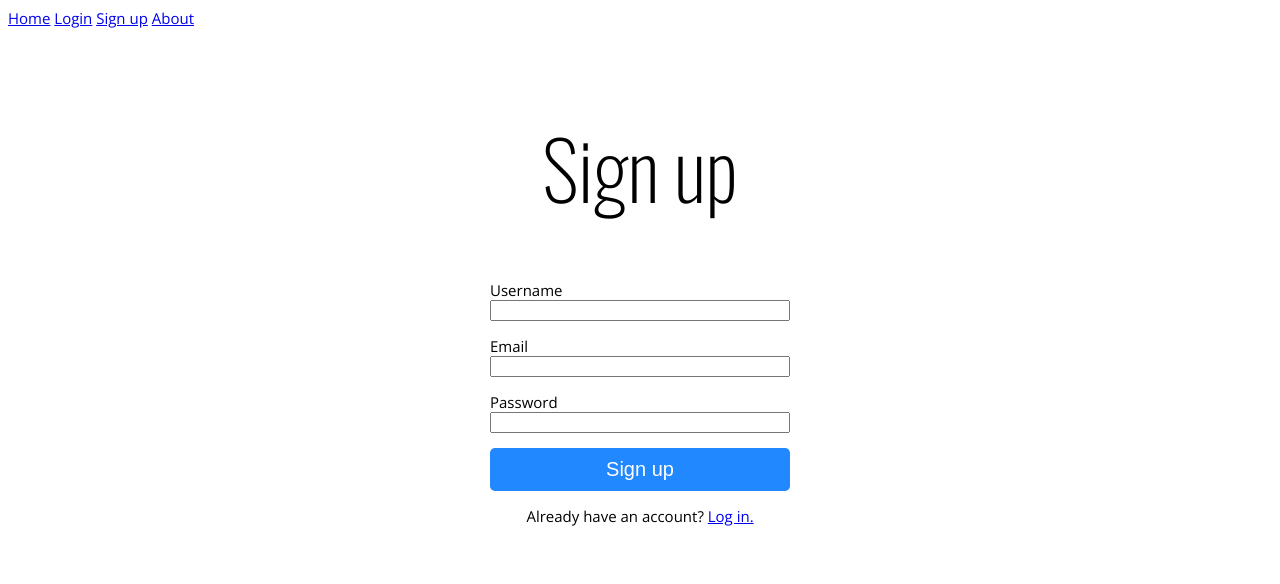
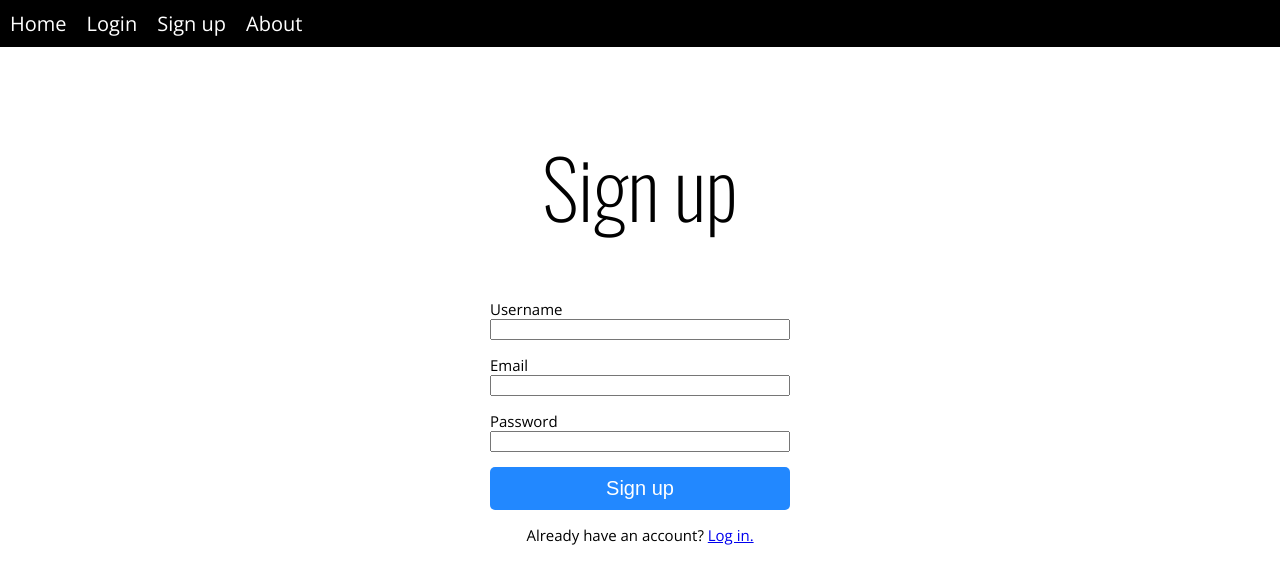
Before and after one commit to Lactantius/make-headlines, a Flask app: page /signup in a window 1280 px wide. Shown: the top 584 px of the page. Run offline with Flask 2, Linux system fonts and the light colour scheme; style sheets or scripts are compiled from the project's sources.

Commit message:
Style nav

```diff
--- a/server/src/app.scss
+++ b/server/src/app.scss
@@ -8,6 +8,7 @@ body {
   font-family: "Open Sans", sans-serif;
   font-size: 1.5rem;
   display: grid;
+  margin: 0;
 }
 
 h1,
@@ -29,6 +30,7 @@ button {
   border-radius: 0.5rem;
   padding: 1rem;
   font-size: 2rem;
+  cursor: pointer;
 }
 
 .rewrite-container {
@@ -50,7 +52,7 @@ button {
     }
 
     .headline-source {
-      font-size: 60%;
+      font-size: 50%;
     }
   }
 
@@ -93,7 +95,20 @@ button {
 }
 
 nav {
-  float: left;
+  display: flex;
+  gap: 2rem;
+  color: white;
+  font-size: 2rem;
+  background-color: black;
+  padding: 1rem;
+  a {
+    color: white;
+    text-decoration: none;
+  }
+  button {
+    padding: 0;
+    background: none;
+  }
 }
 
 .user-form {
--- a/server/templates/base.html
+++ b/server/templates/base.html
@@ -35,6 +35,8 @@
         {% endif %}
         {% endwith %}
 
+        {% include 'nav.html' %}
+
         {% block content %}{% endblock %}
     </body>
 </html>
--- a/server/templates/index.html
+++ b/server/templates/index.html
@@ -3,8 +3,6 @@
 {% block title %}Index{% endblock %}
 
 {% block content %}
-
-{% include 'nav.html' %}
 
 <main>
     <h1>Make Headlines</h1>
--- a/server/templates/login.html
+++ b/server/templates/login.html
@@ -3,8 +3,6 @@
 {% block title %}Signup{% endblock %}
 
 {% block content %}
-
-{% include 'nav.html' %}
 
 <h1>Log in</h1>
 <form id="login-form" action="/login" method="POST" class="user-form">
--- a/server/templates/signup.html
+++ b/server/templates/signup.html
@@ -3,7 +3,6 @@
 {% block title %}Signup{% endblock %}
 
 {% block content %}
-{% include 'nav.html' %}
 <h1>Sign up</h1>
 <form id="signup-form" action="/signup" method="POST" class="user-form">
     {{ form.hidden_tag() }}
```
